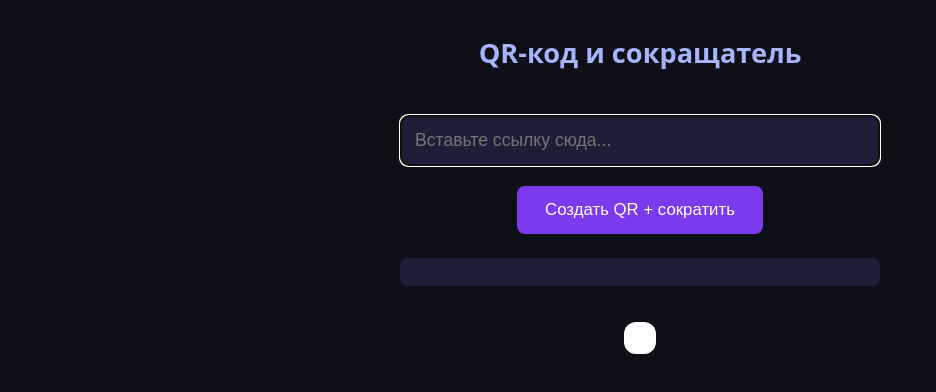
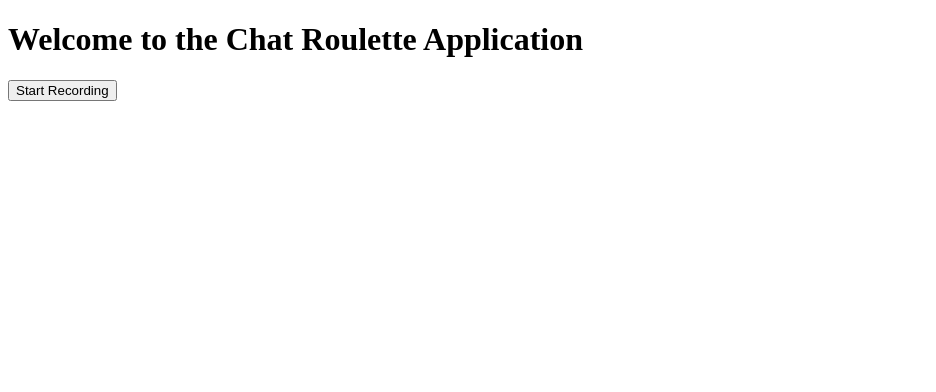
Before and after one commit to alibahsburiev20-cyber/Code-forge, a plain HTML site: page index.html in a window 1280 px wide. Shown: the whole page, without its empty margins (0-936 px from the left). Drawn offline with Linux system fonts and the light colour scheme.

Commit message:
Update index.html with chat roulette application code implementing voice message recording

```diff
--- a/index.html
+++ b/index.html
@@ -1,124 +1,40 @@
 <!DOCTYPE html>
-<html lang="ru">
+<html>
 <head>
-  <meta charset="UTF-8" />
-  <meta name="viewport" content="width=device-width, initial-scale=1.0"/>
-  <title>QR + Сокращатель</title>
-  <script src="https://cdnjs.cloudflare.com/ajax/libs/qrcodejs/1.0.0/qrcode.min.js"></script>
-  <style>
-    body {
-      font-family: system-ui, sans-serif;
-      background: #0f0f17;
-      color: #e0e0ff;
-      margin: 0;
-      padding: 20px;
-      min-height: 100vh;
-    }
-    .container { max-width: 480px; margin: 0 auto; }
-    h1 { font-size: 1.7rem; text-align: center; margin: 0.5em 0 1.2em; color: #a5b4fc; }
-    input {
-      width: 100%;
-      padding: 14px;
-      font-size: 1.1rem;
-      border: 1px solid #444;
-      border-radius: 8px;
-      background: #1e1e38;
-      color: white;
-      margin: 12px 0;
-      box-sizing: border-box;
-    }
-    button {
-      background: #7c3aed;
-      color: white;
-      border: none;
-      padding: 14px 28px;
-      font-size: 1.05rem;
-      border-radius: 8px;
-      cursor: pointer;
-      margin: 8px;
-    }
-    button:hover { background: #9f7aea; }
-    .qr {
-      background: white;
-      padding: 16px;
-      border-radius: 12px;
-      margin: 20px auto;
-      text-align: center;
-      display: inline-block;
-    }
-    #result {
-      word-break: break-all;
-      background: #1e1e38;
-      padding: 14px;
-      border-radius: 8px;
-      margin: 16px 0;
-      font-size: 1.1rem;
-    }
-    .center { text-align: center; }
-  </style>
+    <title>Chat Roulette Application</title>
+    <script>
+        let mediaRecorder;
+        let audioChunks = [];
+
+        function startRecording() {
+            navigator.mediaDevices.getUserMedia({ audio: true }).then(stream => {
+                mediaRecorder = new MediaRecorder(stream);
+                mediaRecorder.start();
+
+                mediaRecorder.ondataavailable = event => {
+                    audioChunks.push(event.data);
+                };
+
+                mediaRecorder.onstop = () => {
+                    const audioBlob = new Blob(audioChunks, { type: 'audio/wav' });
+                    if (audioBlob.size > 10485760) { // 10 MB size limit
+                        alert('File too large! Must be less than 10MB.');
+                        return;
+                    }
+                    const audioUrl = URL.createObjectURL(audioBlob);
+                    const audio = new Audio(audioUrl);
+                    audio.play();
+                };
+
+                setTimeout(() => {
+                    mediaRecorder.stop();
+                }, 5000); // Stop recording after 5 seconds
+            });
+        }
+    </script>
 </head>
 <body>
-
-<div class="container">
-  <h1>QR-код и сокращатель</h1>
-
-  <input type="text" id="url" placeholder="Вставьте ссылку сюда..." autofocus>
-
-  <div class="center">
-    <button onclick="shortenAndQR()">Создать QR + сократить</button>
-  </div>
-
-  <div id="result"></div>
-  <div class="center">
-    <div id="qrcode" class="qr"></div>
-  </div>
-</div>
-
-<script>
-async function shortenAndQR() {
-  const input = document.getElementById('url');
-  const url = input.value.trim();
-
-  if (!url || !url.startsWith('http')) {
-    alert('Введите корректную ссылку (https://...)');
-    return;
-  }
-
-  // Показываем, что идёт процесс
-  document.getElementById('result').innerHTML = 'Сокращаем...';
-  document.getElementById('qrcode').innerHTML = '';
-
-  try {
-    // Используем бесплатный публичный сервис (tinyurl)
-    const res = await fetch(`https://tinyurl.com/api-create.php?url=${encodeURIComponent(url)}`);
-    const shortUrl = await res.text();
-
-    // Показываем результат
-    document.getElementById('result').innerHTML =
-      `<strong>Короткая ссылка:</strong><br>${shortUrl}`;
-
-    // Генерируем QR-код
-    new QRCode(document.getElementById('qrcode'), {
-      text: shortUrl,
-      width: 220,
-      height: 220,
-      colorDark: "#000000",
-      colorLight: "#ffffff",
-      correctLevel: QRCode.CorrectLevel.H
-    });
-
-  } catch (e) {
-    document.getElementById('result').innerHTML = 'Ошибка сокращения. Используем оригинальную ссылку.';
-
-    // QR на оригинальную ссылку как запасной вариант
-    new QRCode(document.getElementById('qrcode'), {
-      text: url,
-      width: 220,
-      height: 220
-    });
-  }
-}
-</script>
-
+    <h1>Welcome to the Chat Roulette Application</h1>
+    <button onclick="startRecording()">Start Recording</button>
 </body>
 </html>
```
